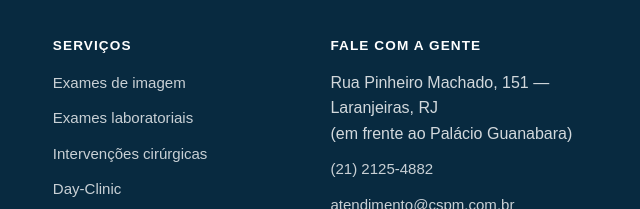
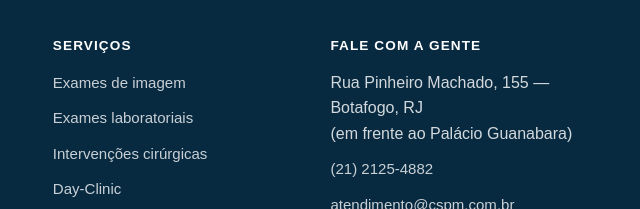
Before and after one commit to VitorDNJ/CSPM-SITE2, a plain HTML site: page index.html in a window 1280 px wide. Shown: the part 6078-6287 px from the top of the page, 640-1280 px from the left. Drawn offline with Linux system fonts and the light colour scheme.

Commit message:
ajuste no rodapé

```diff
--- a/index.html
+++ b/index.html
@@ -404,7 +404,7 @@
       <div>
         <h4 id="footer-contact">Fale com a gente</h4>
         <ul aria-labelledby="footer-contact">
-          <li>Rua Pinheiro Machado, 151 — Laranjeiras, RJ<br>(em frente ao Palácio Guanabara)</li>
+          <li>Rua Pinheiro Machado, 155 — Botafogo, RJ<br>(em frente ao Palácio Guanabara)</li>
           <li><a href="tel:+552121254882">(21) 2125-4882</a></li>
           <li><a href="mailto:atendimento@cspm.com.br">atendimento@cspm.com.br</a></li>
           <li><a href="contato.html#trabalhe-conosco">Trabalhe conosco</a></li>
```
